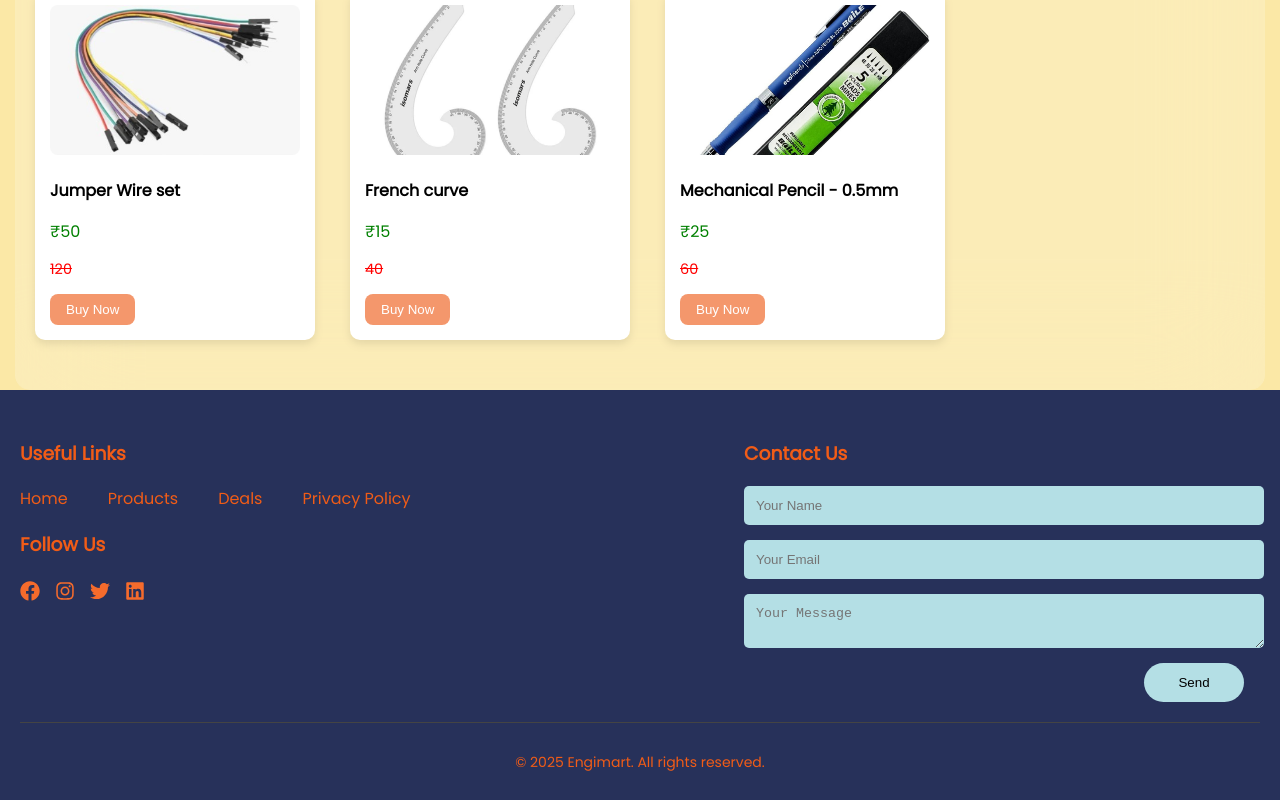
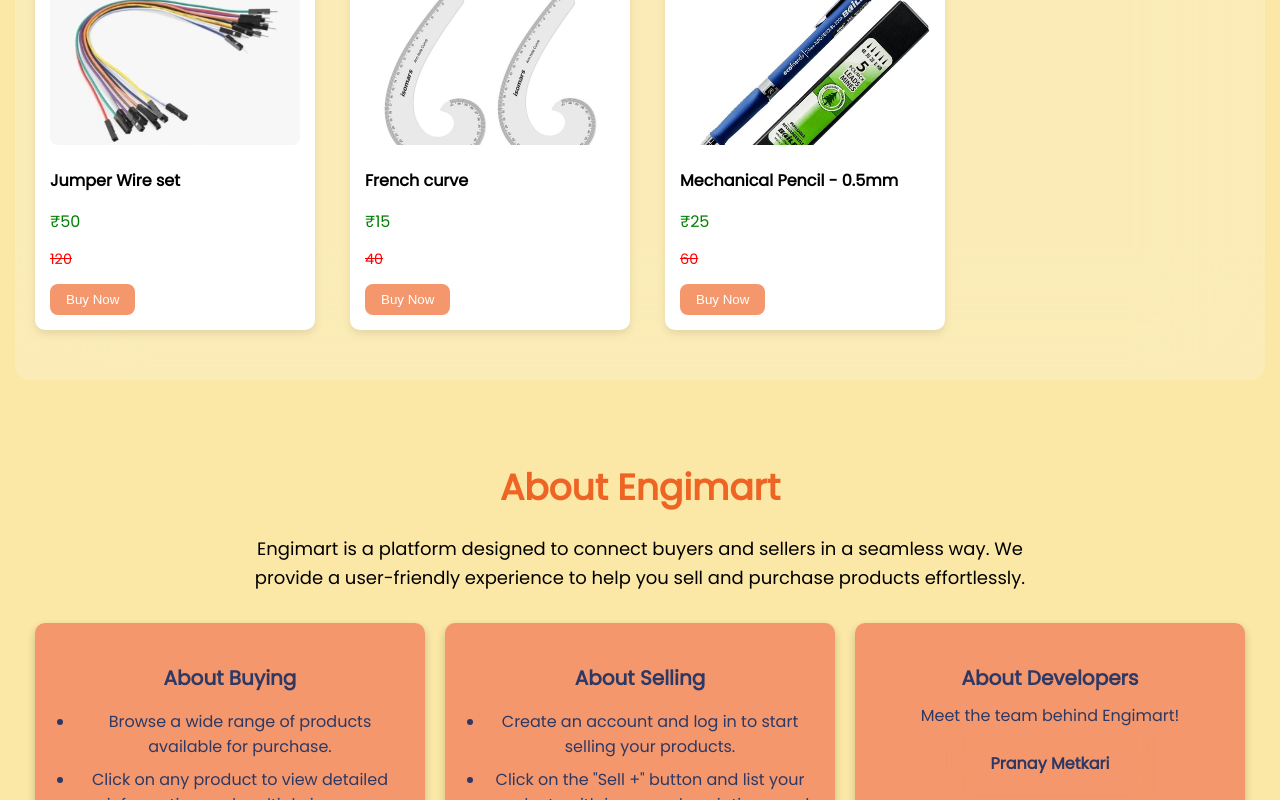
Before and after one commit to patadesanket/engimart, a React (Create React App) app in the folder frontend/: page / in a window 1280 px wide. Shown: the part 2000-2800 px from the top of the page. Built offline with nearby package versions, Linux system fonts and the light colour scheme.

Commit message:
added about and changed navbar

```diff
--- /dev/null
+++ b/frontend/src/components/About.css
@@ -0,0 +1,124 @@
+.about-container {
+    background-color: transparent; /* Dark blue background */
+    color: #ffffff;
+    padding: 50px 20px;
+    text-align: center;
+  }
+
+  .about-container h2 {
+    font-size: 36px;
+    font-weight: 700;
+    color: #ee6425;
+    margin-bottom: 20px;
+  }
+
+  .about-container p {
+    font-size: 18px;
+    max-width: 800px;
+    margin: 0 auto;
+    line-height: 1.6;
+    color: #000000;
+  }
+
+  /* Cards Section */
+  .about-cards {
+    display: flex;
+    justify-content: center;
+    gap: 20px;
+    margin-top: 30px;
+    flex-wrap: wrap;
+  }
+
+  .about-card {
+    background: #F4976C;
+    padding: 20px;
+    border-radius: 10px;
+    width: 350px;
+    box-shadow: 0 4px 8px rgba(0, 0, 0, 0.2);
+    text-align: center;
+  }
+
+  .about-card h3 {
+    font-size: 20px;
+    color: #2d3864;
+    margin-bottom: 10px;
+  }
+
+  .about-card p {
+    font-size: 16px;
+    color: #2d3864;
+  }
+
+  .about-card ul {
+    padding-left: 20px;
+  }
+
+  .about-card li {
+    font-size: 16px;
+    color: #2d3864;
+    margin-bottom: 8px;
+    list-style-type: disc;
+  }
+  .developer-cards {
+    display: flex;
+    justify-content: center;
+    gap: 15px;
+    flex-wrap: wrap;
+  }
+
+  .developer-card {
+    background: rgba(255, 255, 255, 0); /* Transparent white */
+    backdrop-filter: blur(10px);
+    padding: 10px 15px;
+    width: 180px; /* Adjusted width */
+    height: 50px; /* Reduced height */
+    text-align: center;
+    border-radius: 8px;
+    font-size: 16px;
+    font-weight: bold;
+    color: #2d3864;
+    text-decoration: none;
+    display: flex;
+    align-items: center;
+    justify-content: center;
+    transition: transform 0.3s, background 0.3s;
+  }
+
+  .developer-card:hover {
+    background: rgba(240, 77, 28, 0.274);
+    transform: scale(1.05);
+  }
+
+  /* Responsive */
+  @media (max-width: 768px) {
+    .about-container {
+      padding: 30px 15px;
+    }
+
+    .about-container h2 {
+      font-size: 28px;
+    }
+
+    .about-container p {
+      font-size: 16px;
+    }
+
+    .about-cards {
+      flex-direction: column;
+      align-items: center;
+    }
+
+    .about-card {
+      width: 80%;
+    }
+    .developer-cards {
+        flex-direction: column;
+        align-items: center;
+      }
+
+      .developer-card {
+        width: 150px;
+        height: 45px;
+        font-size: 14px;
+      }
+  }
--- /dev/null
+++ b/frontend/src/components/About.js
@@ -0,0 +1,54 @@
+import React from "react";
+import "./About.css";
+
+const About = () => {
+  return (
+    <section id="about-section" className="about-container">
+      <h2>About Engimart</h2>
+      <p>
+        Engimart is a platform designed to connect buyers and sellers in a seamless way.
+        We provide a user-friendly experience to help you sell and purchase products effortlessly.
+      </p>
+      <div className="about-cards">
+        <div className="about-card">
+          <h3>About Buying </h3>
+          <ul>
+            <li>Browse a wide range of products available for purchase.</li>
+            <li>Click on any product to view detailed information and multiple images.</li>
+            <li>Check product pricing and description before making a decision.</li>
+            <li>If interested, contact the seller via WhatsApp or email for further details.</li>
+            <li>Ensure to verify the product and communicate securely before finalizing the deal.</li>
+          </ul>
+        </div>
+        <div className="about-card">
+          <h3>About Selling </h3>
+          <ul>
+          <li>Create an account and log in to start selling your products.</li>
+            <li>Click on the "Sell +" button and list your products with images, descriptions, and pricing.</li>
+            <li>Ensure that product details are accurate to attract potential buyers.</li>
+            <li>Buyers will contact you via WhatsApp or email to inquire about your product.</li>
+            <li>Negotiate and finalize the deal, ensuring a secure transaction.</li>
+          </ul>
+        </div>
+        <div className="about-card">
+          <h3>About Developers</h3>
+          <p>Meet the team behind Engimart!</p>
+
+        <div className="developer-cards">
+          <a href="https://github.com/developer1" target="_blank" rel="noopener noreferrer" className="developer-card">
+            <h4>Pranay Metkari</h4>
+          </a>
+          <a href="https://github.com/developer2" target="_blank" rel="noopener noreferrer" className="developer-card">
+            <h4>Ritvik Salian</h4>
+          </a>
+          <a href="https://github.com/patadesanket" target="_blank" rel="noopener noreferrer" className="developer-card">
+            <h4>Sanket Patade</h4>
+          </a>
+        </div>
+        </div>
+      </div>
+    </section>
+  );
+};
+
+export default About;
--- a/frontend/src/components/Navbar.css
+++ b/frontend/src/components/Navbar.css
@@ -3,46 +3,42 @@
   justify-content: space-between;
   align-items: center;
   background-color: #2d3864; /* Dark blue background */
-  padding: 5px 30px;
+  padding: 10px 30px;
   box-shadow: 0 2px 8px rgba(0, 0, 0, 0.1);
   font-family: 'Poppins', sans-serif;
 }
 
-.navbar-left a {
-  margin-right: 20px;
-  text-decoration: none;
-  color: #F4976C; /* Royal Blue */
-  font-weight: 500;
-  transition: color 0.3s;
-  backdrop-filter: blur(100%);
-  border-radius: 5px;
-  padding: 5px;
-}
-
-.navbar-left a:hover {
-  color: #B4DFE5; /* White on hover */
-}
-
-.navbar-center h1 {
+/* Left Section - Engimart Title */
+.navbar-left h1 {
   font-size: 32px;
   color: #F4976C;
   font-weight: 700;
-  margin: 10px;
+  margin: 0;
 }
 
+/* Center Section - Search Box */
+.navbar-center {
+  flex-grow: 1;
+  display: flex;
+  justify-content: center;
+}
+
+.search-box {
+  width: 50%;
+  max-width: 500px;
+  padding: 11px 25px;
+  border: 1px solid #ccc;
+  background-color: #B4DFE5;
+  border-radius: 15px;
+  outline: none;
+  box-shadow: 0 2px 5px rgba(0, 0, 0, 0.1);
+}
+
+/* Right Section - Sell, Login, About */
 .navbar-right {
   display: flex;
   align-items: center;
-}
-
-.search-box {
-  padding: 11px 25px;
-  border: 1px solid #ccc;
-  background-color: #B4DFE5 ;
-  border-radius: 25px;
-  outline: none;
-  margin-right: 20px;
-  box-shadow: 0 2px 5px rgba(0, 0, 0, 0.1);
+  gap: 20px;
 }
 
 .sell-btn, .login-btn {
@@ -53,49 +49,52 @@
   color: #000000;
   font-weight: 600;
   cursor: pointer;
-  margin-right: 30px;
   box-shadow: 0 4px 6px rgba(0, 0, 0, 0.1);
   transition: background-color 0.3s, transform 0.2s;
 }
 
 .sell-btn:hover {
-  background-color: #F4976C; /* Green Accent on hover */
+  background-color: #F4976C;
   transform: scale(1.05);
-
 }
 
 .login-btn:hover {
-  background-color: #F4976C; /* Orange Accent on hover */
+  background-color: #F4976C;
   transform: scale(1.05);
 }
 
-/* User menu styling */
+/* About Link */
+.about-link {
+  text-decoration: none;
+  color: #F4976C;
+  font-weight: 500;
+  transition: color 0.3s;
+  padding: 10px;
+}
+
+.about-link:hover {
+  color: #B4DFE5;
+}
+
+/* User Menu */
 .user-menu {
   position: relative;
-  display: inline-block;
   cursor: pointer;
   font-weight: bold;
   color: white;
   padding: 10px 15px;
   border-radius: 20px;
-  background-color: #007bff; /* Primary blue */
+  background-color: #007bff;
   transition: background 0.3s ease;
 }
 
 .user-menu:hover {
-  background-color: #0056b3; /* Darker blue on hover */
+  background-color: #0056b3;
 }
 
-/* Username text */
-.username {
-  font-size: 16px;
-  font-weight: 600;
-}
-
-/* Dropdown container (Initially hidden) */
 .dropdown {
   position: absolute;
-  top: 110%; /* Adjusted padding from top */
+  top: 110%;
   left: 50%;
   transform: translateX(-50%);
   background: white;
@@ -105,47 +104,21 @@
   text-align: center;
   padding: 5px 0;
   z-index: 100;
-  display: none; /* Initially hidden */
+  display: none;
 }
 
-/* Show dropdown when active */
 .dropdown.active {
   display: block;
 }
 
-/* Logout button */
-.logout-btn {
-  width: 100%;
-  background: none;
-  border: none;
-  padding: 10px;
-  font-size: 14px;
-  cursor: pointer;
-  color: #d9534f; /* Red logout text */
-  font-weight: bold;
-  transition: background 0.3s, color 0.3s;
-}
-
-.logout-btn:hover {
-  background-color: #f8d7da; /* Light red background */
-  color: #c9302c;
-  border-radius: 6px;
-}
-
-/* Responsive Navbar */
+/* Responsive Design */
 @media (max-width: 1024px) {
   .search-box {
-    width: 150px;
-    padding: 10px 15px;
+    width: 250px;
   }
 
   .sell-btn, .login-btn {
     padding: 8px 15px;
-    margin-right: 15px;
-  }
-
-  .navbar-center h1 {
-    font-size: 28px;
   }
 }
 
@@ -156,7 +129,7 @@
     padding: 10px 20px;
   }
 
-  .navbar-left, .navbar-right, .navbar-center {
+  .navbar-left, .navbar-center, .navbar-right {
     width: 100%;
     display: flex;
     justify-content: space-between;
@@ -169,19 +142,16 @@
 
   .search-box {
     width: 100%;
-    margin-right: 0;
     margin-bottom: 10px;
   }
 
   .sell-btn, .login-btn {
     width: 48%;
-    margin-right: 0;
-    text-decoration: none;
   }
 }
 
 @media (max-width: 480px) {
-  .navbar-center h1 {
+  .navbar-left h1 {
     font-size: 22px;
   }
 
@@ -190,8 +160,7 @@
     font-size: 14px;
   }
 
-  .navbar-left a {
+  .about-link {
     font-size: 14px;
-    margin-right: 10px;
   }
 }
--- a/frontend/src/components/Navbar.js
+++ b/frontend/src/components/Navbar.js
@@ -22,23 +22,29 @@ const Navbar = () => {
     window.location.reload();
   };
 
+  const scrollToAbout = (event) => {
+    event.preventDefault();
+    document.getElementById("about-section").scrollIntoView({ behavior: "smooth" });
+  };
+
   return (
     <nav className="navbar">
+      {/* Left Section - Engimart Title */}
       <div className="navbar-left">
-        <a href="#about">About</a>
-        <a href="#contact">Contact</a>
-      </div>
-
-      <div className="navbar-center">
         <h1>Engimart</h1>
       </div>
 
-      <div className="navbar-right">
+      {/* Center Section - Search Box */}
+      <div className="navbar-center">
         <input
           type="text"
           placeholder="Search products..."
           className="search-box"
         />
+      </div>
+
+      {/* Right Section - Sell, Login, About */}
+      <div className="navbar-right">
         <Link to="/sell" className="sell-btn" style={{ textDecoration: "none" }}>
           Sell +
         </Link>
@@ -57,6 +63,10 @@ const Navbar = () => {
             Login
           </Link>
         )}
+
+         <a href="#about-section" className="about-link" onClick={scrollToAbout}>
+          About
+        </a>
       </div>
     </nav>
   );
--- a/frontend/src/pages/Home.js
+++ b/frontend/src/pages/Home.js
@@ -3,6 +3,7 @@ import React, { useState, useEffect } from 'react';
 import './Home.css';
 import Footer from '../components/Footer';
 import { FiChevronLeft, FiChevronRight } from "react-icons/fi";
+import About from "../components/About";
 
 
 
@@ -192,6 +193,7 @@ const Home = () => {
     ))}
   </div>
 </section>
+<About />
 
 <Footer />
 
```
Also changed, not shown: frontend/src/pages/Home.css (line endings or trailing spaces).
